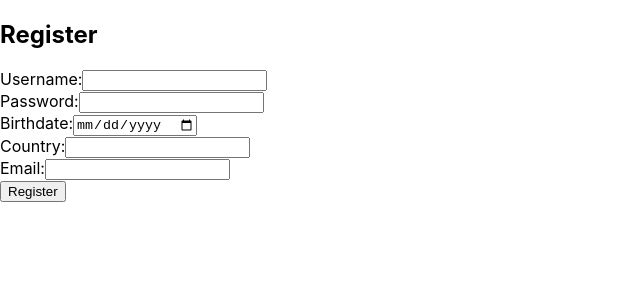
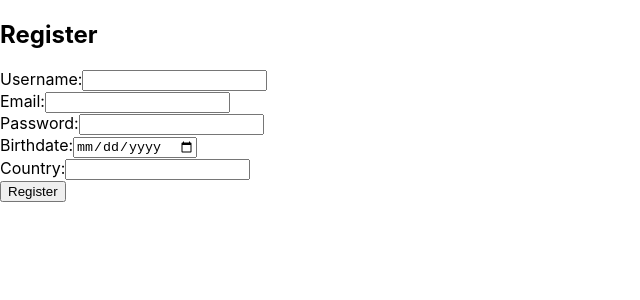
Before and after one commit to meghanavasava/taskChamp, a React (Create React App) app: page / in a window 1280 px wide. Shown: the top 300 px of the page, without its empty margins (0-640 px from the left). Built offline with nearby package versions, Linux system fonts and the light colour scheme.

Commit message:
Input Sequence

```diff
--- a/src/Components/Registration.js
+++ b/src/Components/Registration.js
@@ -59,6 +59,15 @@ const Registration = () => {
           />
         </div>
         <div>
+          <label>Email:</label>
+          <input
+            type="email"
+            value={email}
+            onChange={(e) => setEmail(e.target.value)}
+            required
+          />
+        </div>
+        <div>
           <label>Password:</label>
           <input
             type="password"
@@ -85,15 +94,6 @@ const Registration = () => {
             required
           />
         </div>
-        <div>
-          <label>Email:</label>
-          <input
-            type="email"
-            value={email}
-            onChange={(e) => setEmail(e.target.value)}
-            required
-          />
-        </div>
         <button type="submit">Register</button>
       </form>
 
```
